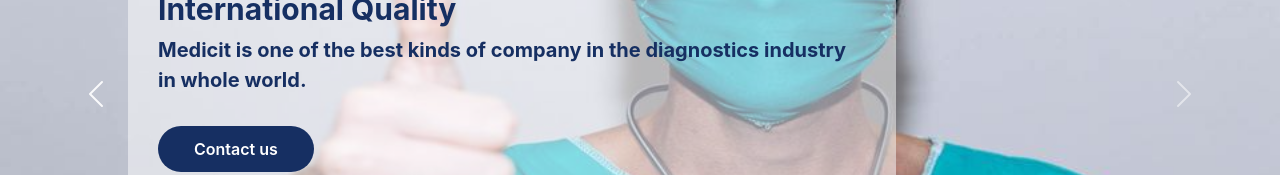
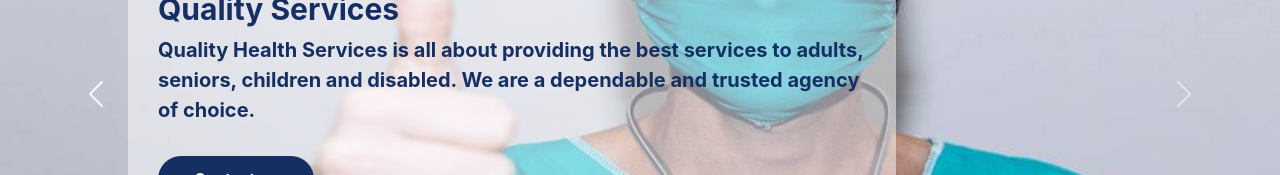
Before and after one commit to phassignments/healthcare-diagnostic-center, a React (Create React App) app: page / in a window 1280 px wide. Both pictures are taken after a click on the button 604 px from the left and 866 px from the top of the page. Shown: the part 466-641 px from the top of the page. Built offline with nearby package versions, Linux system fonts and the light colour scheme; no server answers.

Commit message:
Add files via upload

```diff
--- a/src/Pages/Home/Banner/Banner.js
+++ b/src/Pages/Home/Banner/Banner.js
@@ -1,10 +1,10 @@
-import React from 'react';
-import { Carousel } from 'react-bootstrap';
-import './Banner.css';
-import slideOne from '../../../Images/carousel/slide-01.jpg';
-import slideTwo from '../../../Images/carousel/slide-02.jpg';
-import slideThree from '../../../Images/carousel/slide-03.jpg';
-import { Link } from 'react-router-dom';
+import React from "react";
+import { Carousel } from "react-bootstrap";
+import "./Banner.css";
+import slideOne from "../../../Images/carousel/slide-01.jpg";
+import slideTwo from "../../../Images/carousel/slide-02.jpg";
+import slideThree from "../../../Images/carousel/slide-03.jpg";
+import { Link } from "react-router-dom";
 
 const Banner = () => {
   return (
@@ -12,42 +12,56 @@ const Banner = () => {
       <Carousel>
         <Carousel.Item>
           <img
-                        className="d-block w-100"
+            className="d-block w-100 h-50"
             src={slideOne}
             alt="First slide"
           />
           <Carousel.Caption>
-                        <h3>International Quality</h3>
-                        <p>Medicit is one of the best kinds of company
-                            in the diagnostics industry in whole world.</p>
-                        <Link className='slide-btn' to='/contact'>Contact us</Link>
+            <h3>Quality Services</h3>
+            <p>
+              Quality Health Services is all about providing the best services
+              to adults, seniors, children and disabled. We are a dependable and
+              trusted agency of choice.
+            </p>
+            <Link className="slide-btn" to="/contact">
+              Contact us
+            </Link>
           </Carousel.Caption>
         </Carousel.Item>
         <Carousel.Item>
           <img
-                        className="d-block w-100"
+            className="d-block w-100 h-50"
             src={slideTwo}
             alt="Second slide"
           />
 
           <Carousel.Caption>
-                        <h3>Best health care</h3>
-                        <p>We have the best of the best specialist doctors
-                            and therapists.</p>
-                        <Link className='slide-btn' to='/contact'>Contact us</Link>
+            <h3>Award Winning Health System</h3>
+            <p>
+              It is one of the award-winning health system with nearly 5k
+              employees dedicated to providing the highest quality service.
+            </p>
+            <Link className="slide-btn" to="/contact">
+              Contact us
+            </Link>
           </Carousel.Caption>
         </Carousel.Item>
         <Carousel.Item>
           <img
-                        className="d-block w-100"
+            className="d-block w-100 h-50"
             src={slideThree}
             alt="Third slide"
           />
 
           <Carousel.Caption>
-                        <h3>Advanced technology</h3>
-                        <p>We have the best techonology in the medical history.</p>
-                        <Link className='slide-btn' to='/contact'>Contact us</Link>
+            <h3>Driving Innovation In Medtech</h3>
+            <p>
+              The focus is on patient centric. The coverage includes digital
+              transformation of the medtech, AI in surgical interventions.
+            </p>
+            <Link className="slide-btn" to="/contact">
+              Contact us
+            </Link>
           </Carousel.Caption>
         </Carousel.Item>
       </Carousel>
```
Lines whose indentation alone changed are shown as unchanged.
